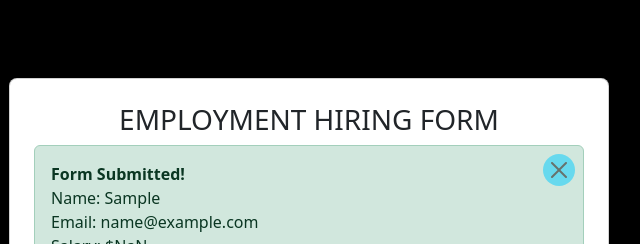
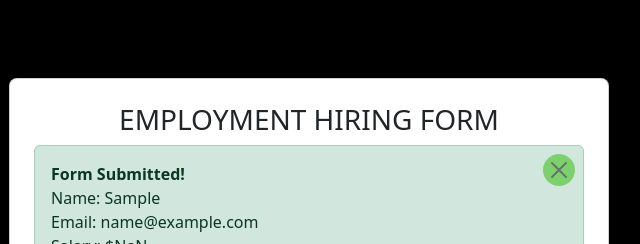
Before and after one commit to ChingVey/LorChingVeyGitHost, a plain HTML site: page index.html in a window 1280 px wide. Both pictures are taken after typing "Sample", "name@example.com", "Sample", "2020-01-15" into the empty fields and a click on the button "Submit". Shown: the top 244 px of the page, 331-971 px from the left. Drawn offline with nearby package versions, Linux system fonts and the light colour scheme.

Commit message:
Add files via upload

```diff
--- a/style.css
+++ b/style.css
@@ -9,7 +9,7 @@ body {
     padding-right: 40px;
 }
 .btn-close {
-    background-color: rgb(0, 204, 255);
+    background-color: rgb(44, 188, 0);
     border-radius: 50%;
     padding: 8px;
 }
```
